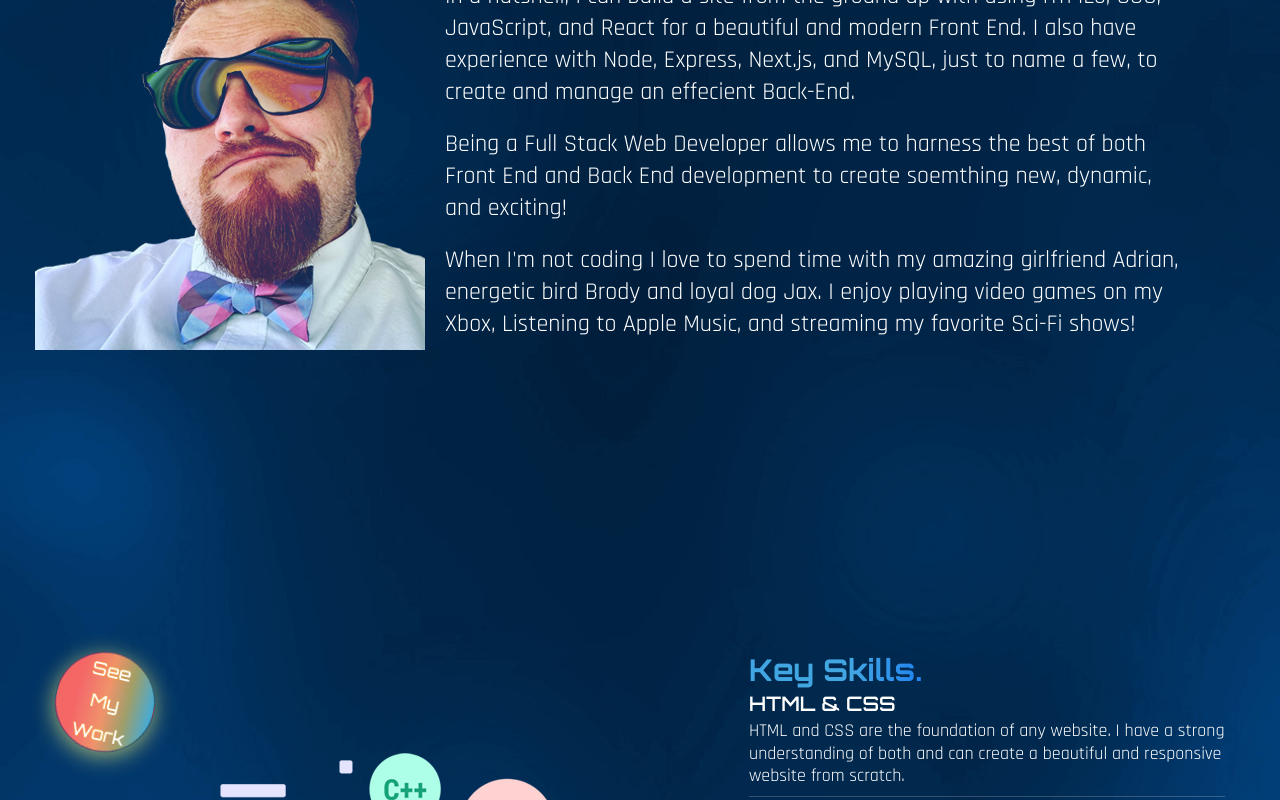
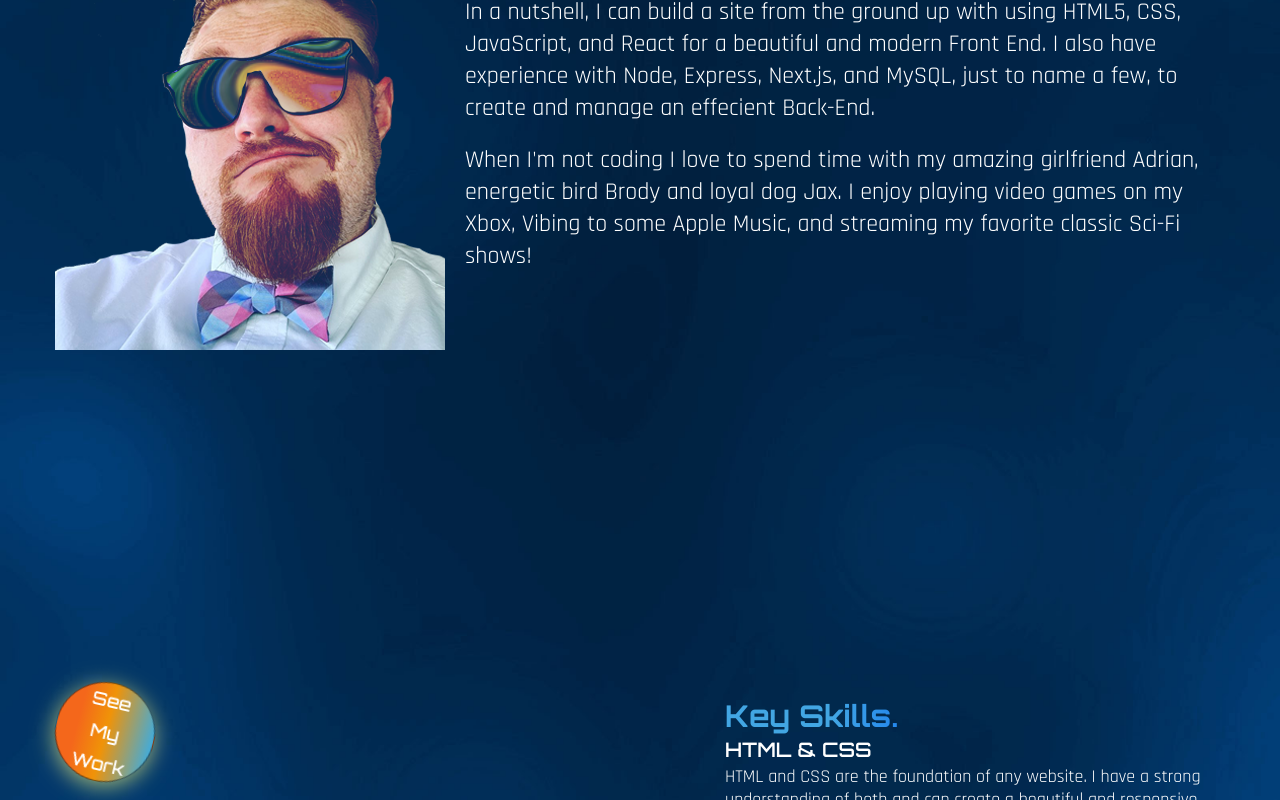
Before and after one commit to 8BitGinger/fanntasticPortfolio, a React (Create React App) app: page / in a window 1280 px wide. Shown: the part 900-1700 px from the top of the page. Built offline with nearby package versions, Linux system fonts and the light colour scheme; a web font is replaced by a local one.

Commit message:
fine tuned the About Me section and mobile tweaks

```diff
--- a/package.json
+++ b/package.json
@@ -3,14 +3,12 @@
   "version": "0.1.0",
   "private": true,
   "dependencies": {
-    "@emailjs/browser": "^3.12.1",
     "@testing-library/jest-dom": "^5.16.5",
     "@testing-library/react": "^13.4.0",
     "@testing-library/user-event": "^13.5.0",
     "emailjs": "^4.0.3",
     "react": "^18.2.0",
     "react-dom": "^18.2.0",
-    "react-popup": "^0.11.2",
     "react-scripts": "5.0.1",
     "web-vitals": "^2.1.4"
   },
--- a/public/index.html
+++ b/public/index.html
@@ -2,7 +2,7 @@
 <html lang="en">
   <head>
     <meta charset="utf-8" />
-    <link rel="icon" type="image/svg+xml" href="src/assets/name.png" />
+    <link rel="icon" type="image/svg+xml" href="name.png" />
 
     <meta name="viewport" content="width=device-width, initial-scale=1" />
 
@@ -18,7 +18,7 @@
       rel="stylesheet"
     />
 
-    <title>React App</title>
+    <title>Ryan's React Portfolio</title>
   </head>
   <body>
     <noscript>You need to enable JavaScript to run this app.</noscript>
--- a/src/components/About.jsx
+++ b/src/components/About.jsx
@@ -6,12 +6,14 @@ import { motion } from 'framer-motion';
 
 import { fadeIn } from '../variants';
 
+import aboutImg from '../assets/about.png';
+
 const About = () => {
   const [ref, inView] = useInView({
     threshold: 0.5,
   });
   return (
-    <section className="section mb-20 h-fit flex-row flex" id="about" ref={ref}>
+    <section className="section mb-20 h-fit flex-col flex" id="about" ref={ref}>
       <motion.div
         variants={fadeIn('right', 0.5)}
         initial="hidden"
@@ -21,7 +23,7 @@ const About = () => {
       >
         <div className="lg:flex-row flex-col flex">
           <div className="flex-1  round bg-about bgcontain bg-no-repeat h-[430px] mix-blend-lighten bg-top w-1/3"></div>
-          <div className="lg:w-2/3 mx-auto">
+          <div className="lg:w-2/3 mt-4 mx-auto">
             <h2 className="text-gradient mb-6 ml-3 text-3xl">About Me.</h2>
             <p className="m-5 lg:text-2xl">
               In a nutshell, I can build a site from the ground up with using
@@ -31,18 +33,27 @@ const About = () => {
               Back-End.
             </p>
             <p className="m-5 lg:text-2xl">
-              Being a Full Stack Web Developer allows me to harness the best of
-              both Front End and Back End development to create soemthing new,
-              dynamic, and exciting!
-            </p>
-            <p className="m-5 lg:text-2xl">
               When I'm not coding I love to spend time with my amazing
               girlfriend Adrian, energetic bird Brody and loyal dog Jax. I enjoy
-              playing video games on my Xbox, Listening to Apple Music, and
-              streaming my favorite Sci-Fi shows!
+              playing video games on my Xbox, Vibing to some Apple Music, and
+              streaming my favorite classic Sci-Fi shows!
             </p>
           </div>
         </div>
+      </motion.div>
+
+      <motion.div
+        variants={fadeIn('up', 0.2)}
+        initial="hidden"
+        whileInView={'show'}
+        viewport={{ once: false, amount: 0.3 }}
+        className="m-5 flex justify-between items-center"
+      >
+        <img
+          className="services mix-blend-lighten"
+          alt="headshot"
+          src={aboutImg}
+        ></img>
       </motion.div>
     </section>
   );
--- a/src/components/Banner.jsx
+++ b/src/components/Banner.jsx
@@ -1,7 +1,5 @@
 import React from 'react';
 import Image from '../assets/8bit-avatar-noBG.png';
-
-import { FaGithub, FaFacebookF, FaLinkedinIn } from 'react-icons/fa';
 
 import { TypeAnimation } from 'react-type-animation';
 
--- a/src/components/Nav.jsx
+++ b/src/components/Nav.jsx
@@ -15,7 +15,7 @@ const Nav = () => {
             smooth={true}
             spy={true}
             offset={-50}
-            className="cursor-pointer w-[60px] h-[60px] flex items-center justify-center"
+            className="cursor-pointer navLink w-[60px] h-[60px] flex items-center justify-center"
           >
             <BiHomeAlt />
           </Link>
@@ -24,7 +24,7 @@ const Nav = () => {
             activeClass="active"
             smooth={true}
             spy={true}
-            className="cursor-pointer w-[60px] h-[60px] flex items-center justify-center"
+            className="cursor-pointer navLink w-[60px] h-[60px] flex items-center justify-center"
           >
             <BiUser />
           </Link>
@@ -34,7 +34,7 @@ const Nav = () => {
             smooth={true}
             spy={true}
             offset={-30}
-            className="cursor-pointer w-[60px] h-[60px] flex items-center justify-center"
+            className="cursor-pointer navLink w-[60px] h-[60px] flex items-center justify-center"
           >
             <BsClipboardData />
           </Link>
@@ -44,7 +44,7 @@ const Nav = () => {
             smooth={true}
             spy={true}
             offset={-150}
-            className="cursor-pointer w-[60px] h-[60px] flex items-center justify-center"
+            className="cursor-pointer navLink w-[60px] h-[60px] flex items-center justify-center"
           >
             <BsBriefcase />
           </Link>
@@ -53,7 +53,7 @@ const Nav = () => {
             activeClass="active"
             smooth={true}
             spy={true}
-            className="cursor-pointer w-[60px] h-[60px] flex items-center justify-center"
+            className="cursor-pointer navLink w-[60px] h-[60px] flex items-center justify-center"
           >
             <BsChatSquareText />
           </Link>
--- a/src/components/Skills.jsx
+++ b/src/components/Skills.jsx
@@ -2,6 +2,8 @@ import React from 'react';
 
 import { motion } from 'framer-motion';
 import { fadeIn } from '../variants';
+
+import imgSkill from '../assets/services.png';
 
 const skills = [
   {
@@ -39,13 +41,14 @@ const Skills = () => {
             initial="hidden"
             whileInView={'show'}
             viewport={{ once: false, amount: 0.3 }}
-            className="flex-1 lg:bg-services lg:bg-bottom bg-no-repeat mix-blend-lighten mb-12 h-[70vh]"
+            className="flex-1  mb-12 h-[70vh]"
           >
-            <button className="btn btn-round">
-              <a href="#work">
+            <a href="#work">
+              <button className="btn btn-round">
                 See<br></br> My <br></br>Work
-              </a>
-            </button>
+              </button>
+            </a>
+            <img className="services" alt="round skills" src={imgSkill}></img>
           </motion.div>
           <motion.div
             variants={fadeIn('down', 0.5)}
@@ -53,14 +56,14 @@ const Skills = () => {
             whileInView={'show'}
             viewport={{ once: false, amount: 0.3 }}
           >
-            <h2 className="text-gradient text-3xl">Key Skills.</h2>
+            <h2 className="text-gradient mt-4 text-3xl">Key Skills.</h2>
             <div className="flex-1">
               <div>
                 {skills.map((service, index) => {
                   const { name, description } = service;
                   return (
                     <div
-                      className="border-b border-white/20 h-fit flex "
+                      className="border-b border-white/20 mr-6 h-fit flex "
                       key={index}
                     >
                       <div className="max-w-[476px]">
--- a/src/index.css
+++ b/src/index.css
@@ -45,6 +45,10 @@
   );
   box-shadow: 0px 4.42184px 22.23px rgba(241, 168, 31, 0.628);
 
+  scale: 1.1;
+}
+
+.navLink:hover {
   scale: 1.3;
 }
 
@@ -70,6 +74,7 @@
     #f47a42 100%,
     #f0a308 117.04%
   );
+  scale: 1.2;
 }
 
 .text-gradient {
@@ -91,6 +96,12 @@
   text-align: center;
 }
 
+.services {
+  width: 350px;
+  height: 350px;
+  display: none;
+}
+
 .active {
   color: #fff;
   padding: 0rem;
@@ -103,8 +114,8 @@
 }
 
 .icons:hover {
-  color: dodgerblue;
-  scale: 1.2;
+  color: rgb(255, 159, 4);
+  scale: 1.3;
 }
 
 .hide {
@@ -124,7 +135,7 @@
 }
 
 .avatar2 {
-  animation: spin 6s infinite;
+  animation: spin 8s infinite;
   animation-timing-function: ease-in-out;
 }
 
@@ -185,3 +196,9 @@
     @apply py-8 lg:py-24 lg:h-screen flex items-center;
   }
 }
+
+@media screen and (max-width: 476px) {
+  .services {
+    display: block;
+  }
+}
```
Also changed, not shown: public/name.png (renamed from src/assets/name.png), 13 other files (tests, documents, lock files or other folders).
